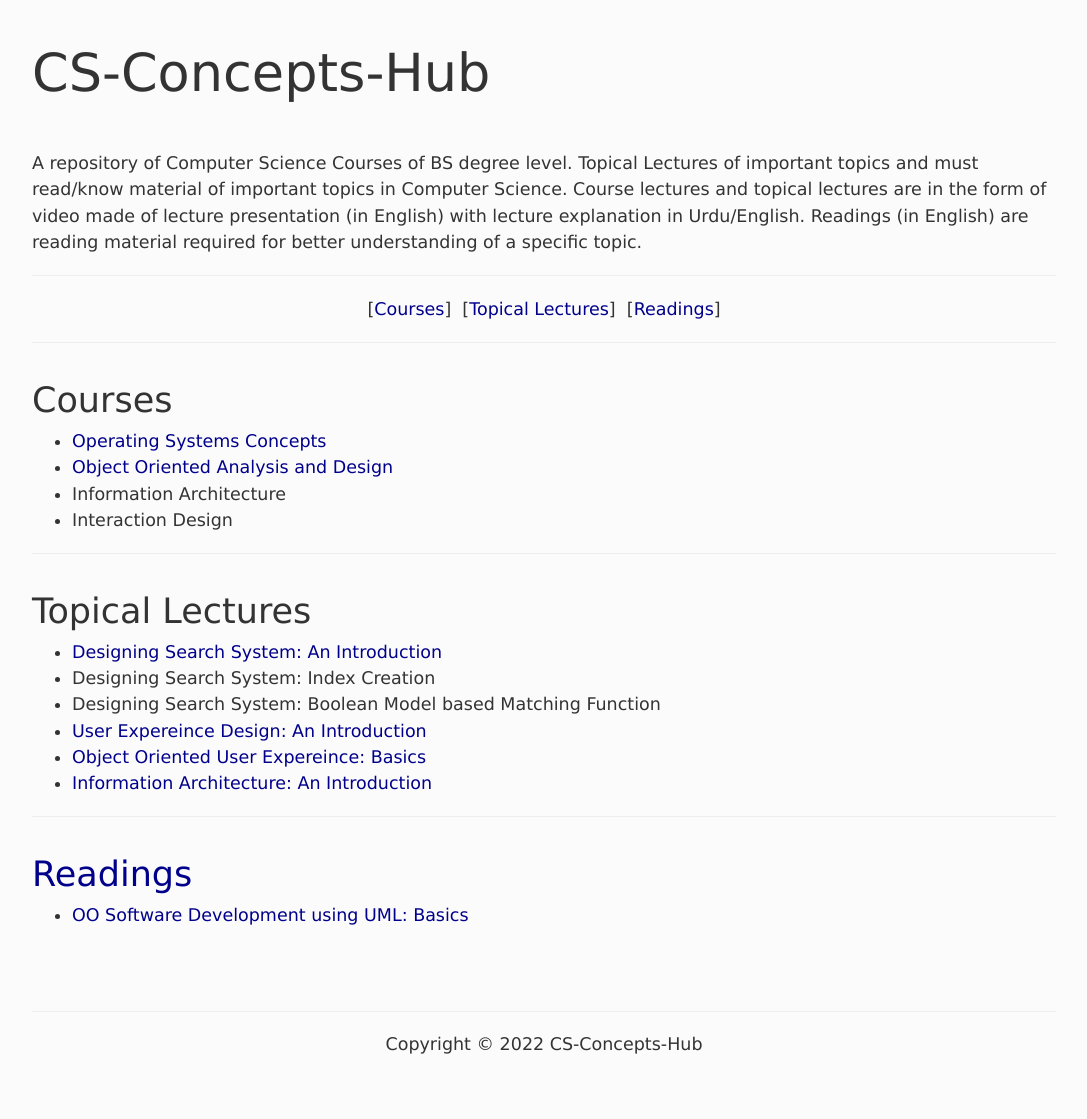
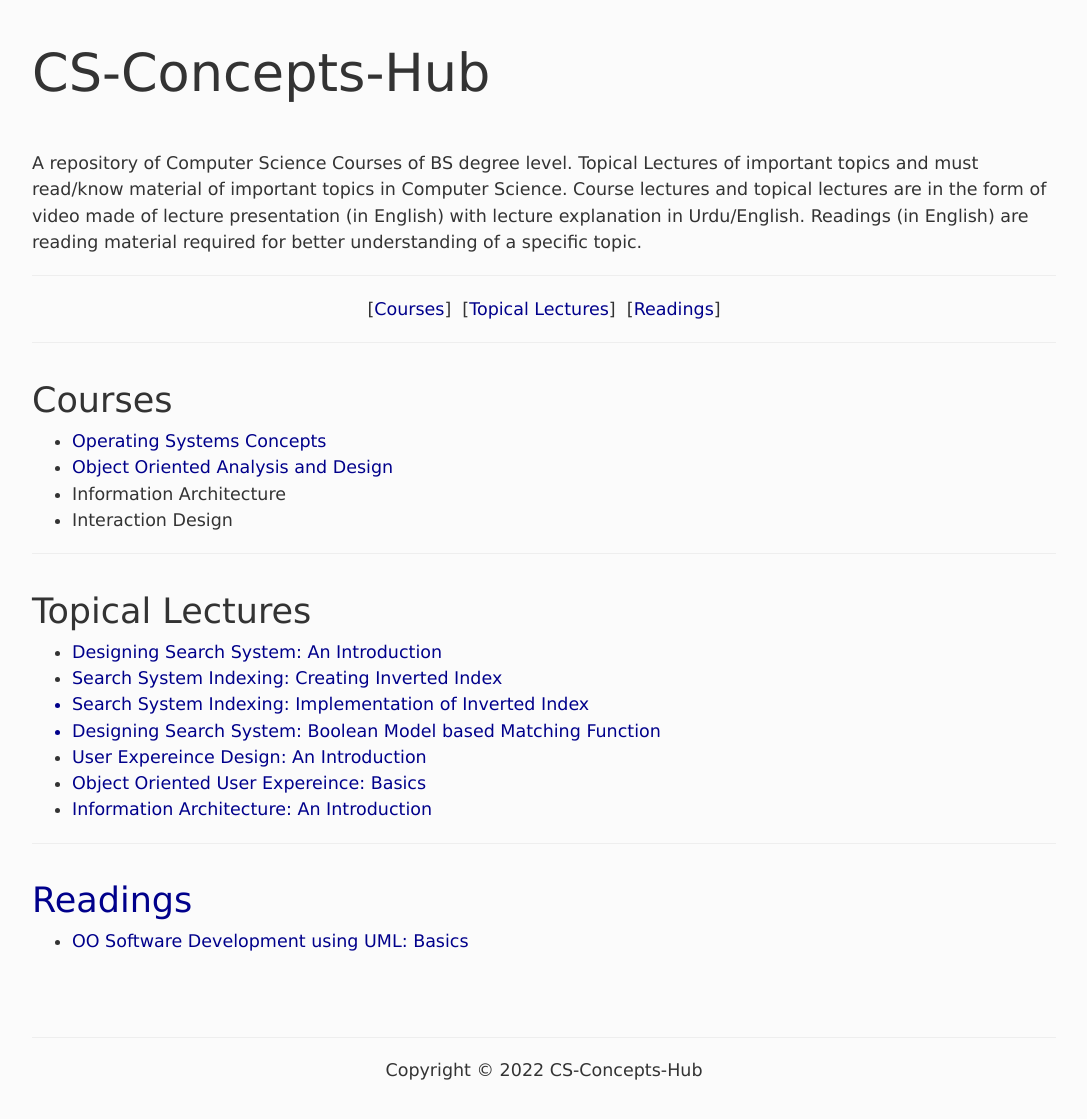
Before and after one commit to CS-Concepts-hub/CS-Concepts-hub, a Jekyll site: the page built from index.html, in a window 1280 px wide, cut to the strip 104-1275 px from the top of the page. Shown: the top 1119 px of the strip, without its empty margins (96-1183 px from the left). Built offline with Jekyll 4.4.1, drawn with Linux system fonts in a browser that asks for light colours.

Commit message:
Update index.html

```diff
--- a/index.html
+++ b/index.html
@@ -30,7 +30,8 @@
 		<h2 class="title" id="lectures">Topical Lectures</h2>
 		<ul>
 			<li><a href="https://youtu.be/yWyvvknmAuo" target="youtube">Designing Search System: An Introduction</a></li>
-			<li>Designing Search System: Index Creation</li>
+			<li><a href="https://youtu.be/IHdgPrpbNSQ" target="youtube">Search System Indexing: Creating Inverted Index</li>
+			<li>Search System Indexing: Implementation of Inverted Index</li>
 			<li>Designing Search System: Boolean Model based Matching Function</li>
 			<li><a href="https://youtu.be/MhMoJnTl338" target="youtube">User Expereince Design: An Introduction</a></li>
 			<li><a href="https://youtu.be/nfy-VGv6AQE" target="youtube">Object Oriented User Expereince: Basics</a></li>
```
